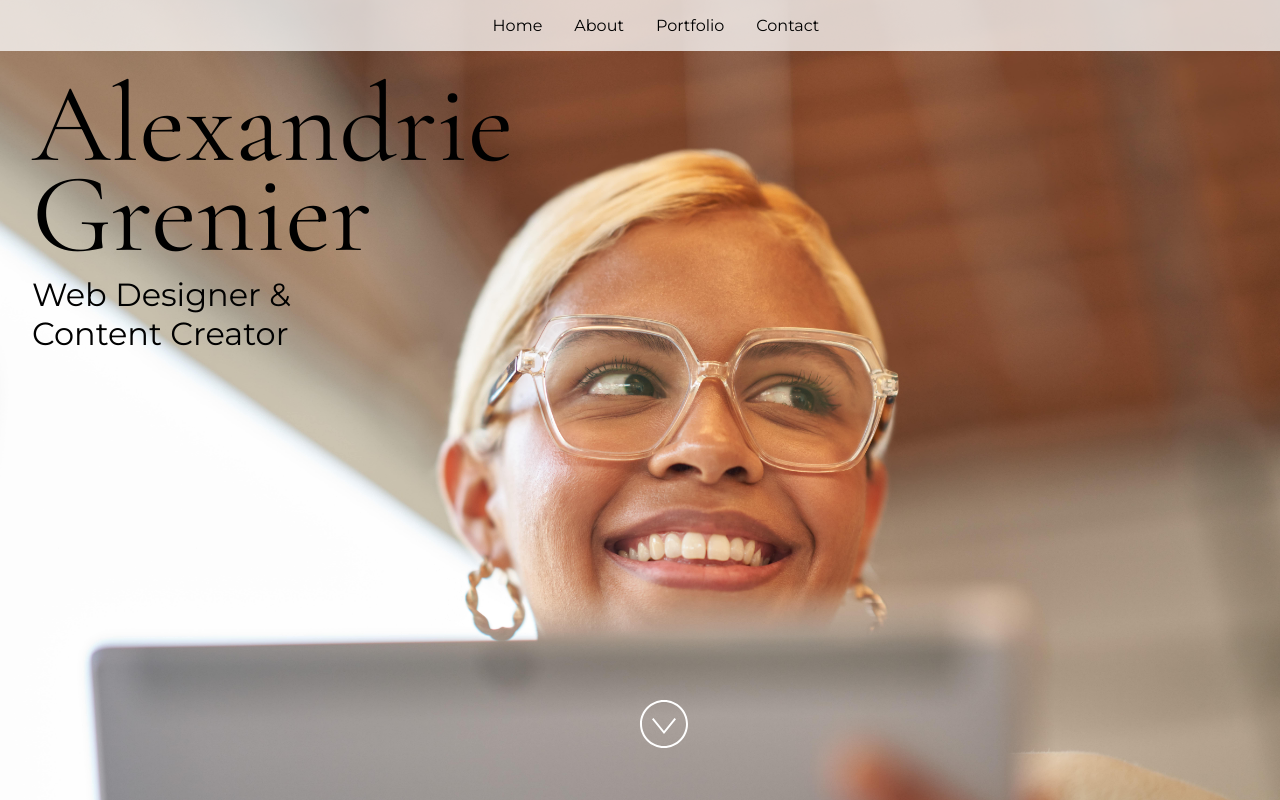
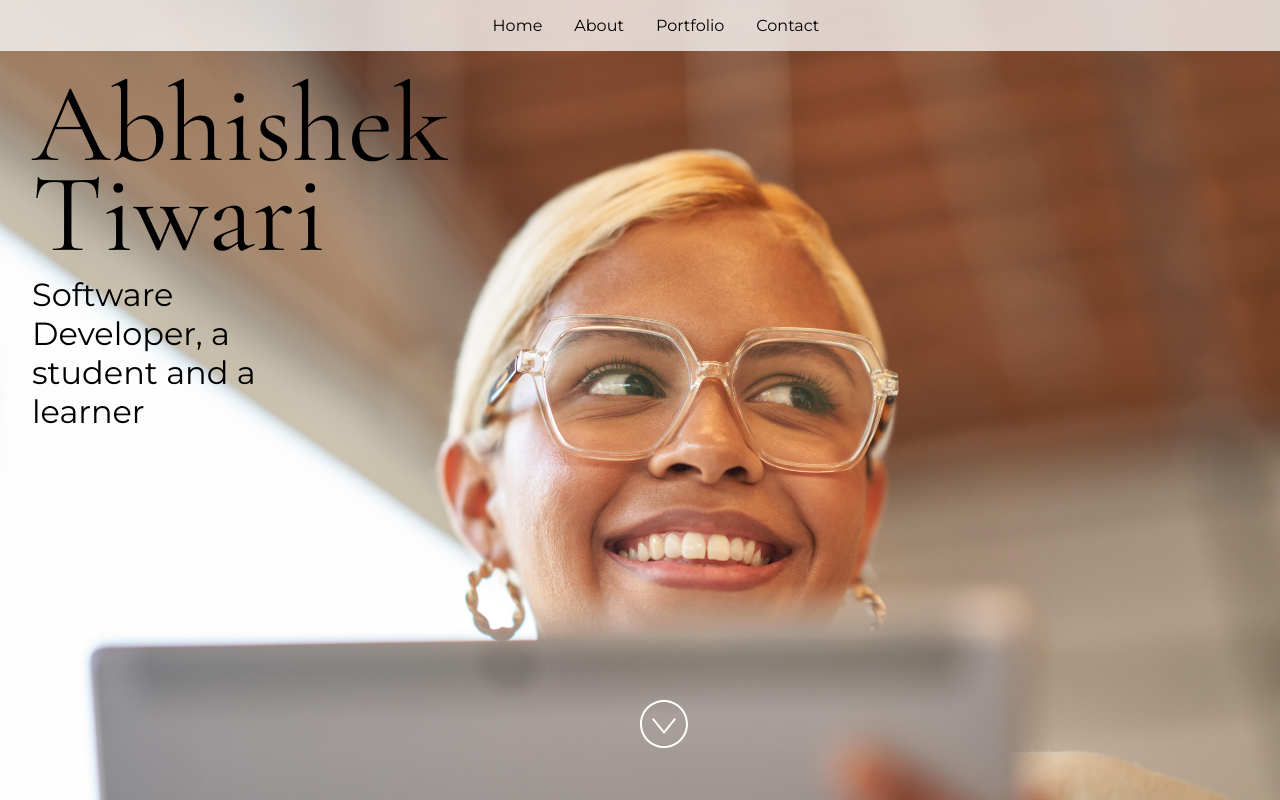
Before and after one commit to AbhishekTiwari23/portfolio, a React (Vite) app: page / in a window 1280 px wide. Built offline with nearby package versions, Linux system fonts and the light colour scheme.

Commit message:
Update App.jsx
updated with my info

```diff
--- a/src/App.jsx
+++ b/src/App.jsx
@@ -24,15 +24,14 @@
  * If you don't have one of the social sites listed, leave it as an empty string.
  */
 const siteProps = {
-  name: "Alexandrie Grenier",
-  title: "Web Designer & Content Creator",
-  email: "alex@example.com",
-  gitHub: "microsoft",
-  instagram: "microsoft",
-  linkedIn: "satyanadella",
+  name: "Abhishek Tiwari",
+  title: "Software Developer, a student and a learner",
+  email: "tiwari.abhishektiwari23@gmail.com",
+  gitHub: "abhishektiwari23",
+  linkedIn: "tiwariabhishek23",
   medium: "",
-  twitter: "microsoft",
-  youTube: "Code",
+  twitter: "",
+  youTube: "",
 };
 
 const primaryColor = "#4E567E";
```
